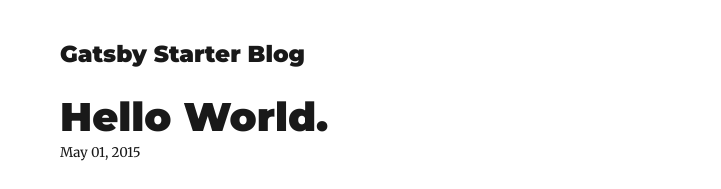
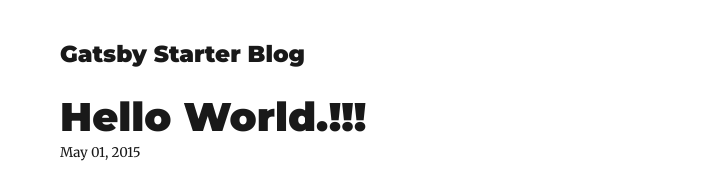
Before and after one commit to dber1/blog-test, a Gatsby site: page /hello-world/ in a window 1280 px wide. Shown: the top 189 px of the page, without its empty margins (265-986 px from the left). Built offline with nearby package versions, Linux system fonts and the light colour scheme; Gatsby itself is replaced by a stand-in of ours; some packages are replaced by stand-ins of ours.

Commit message:
Update index.md

```diff
--- a/content/blog/hello-world/index.md
+++ b/content/blog/hello-world/index.md
@@ -1,5 +1,5 @@
 ---
-title: Hello World.
+title: Hello World.!!!
 date: "2015-05-01T22:12:03.284Z"
 description: "Hello World"
 ---
```
